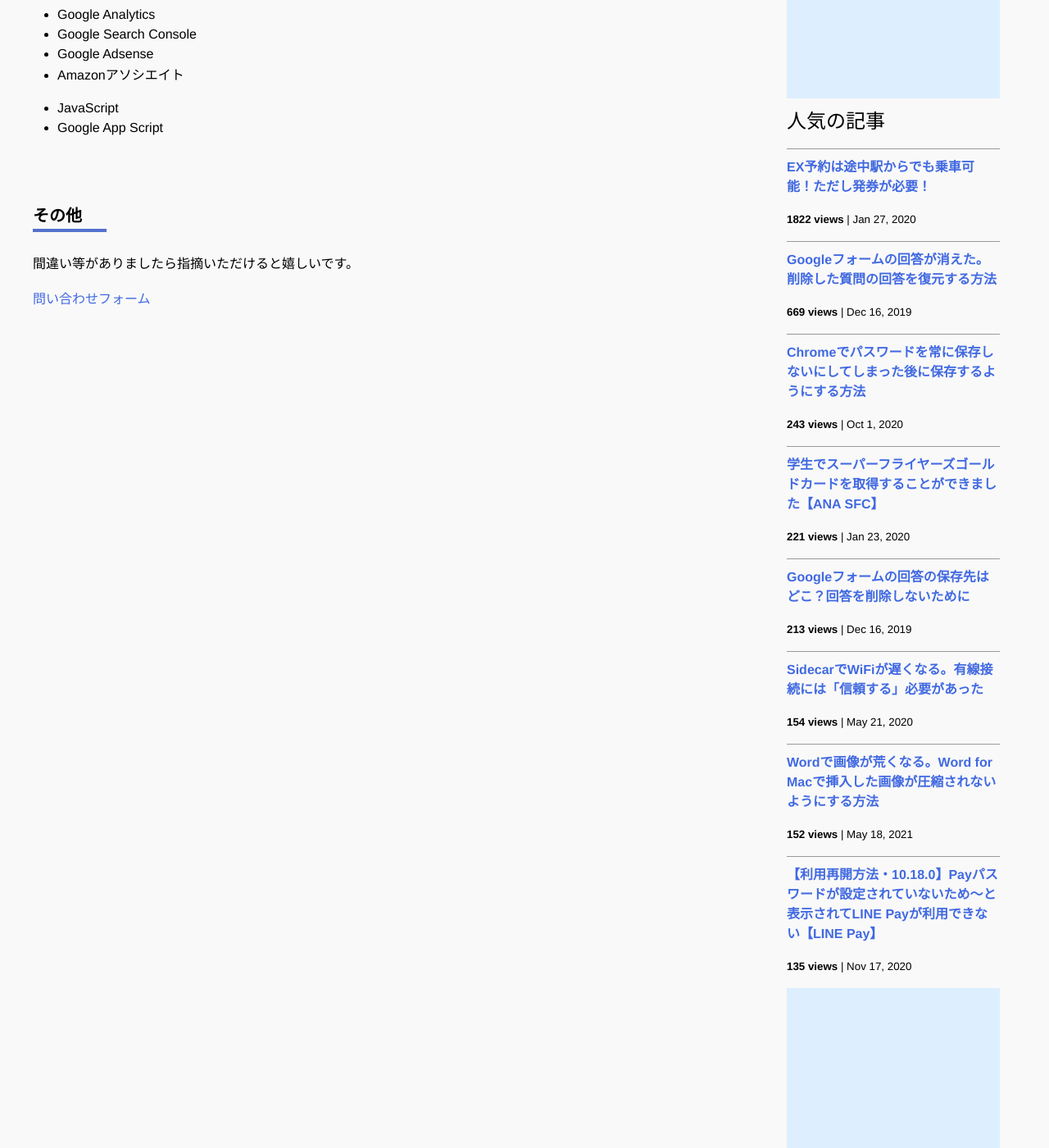
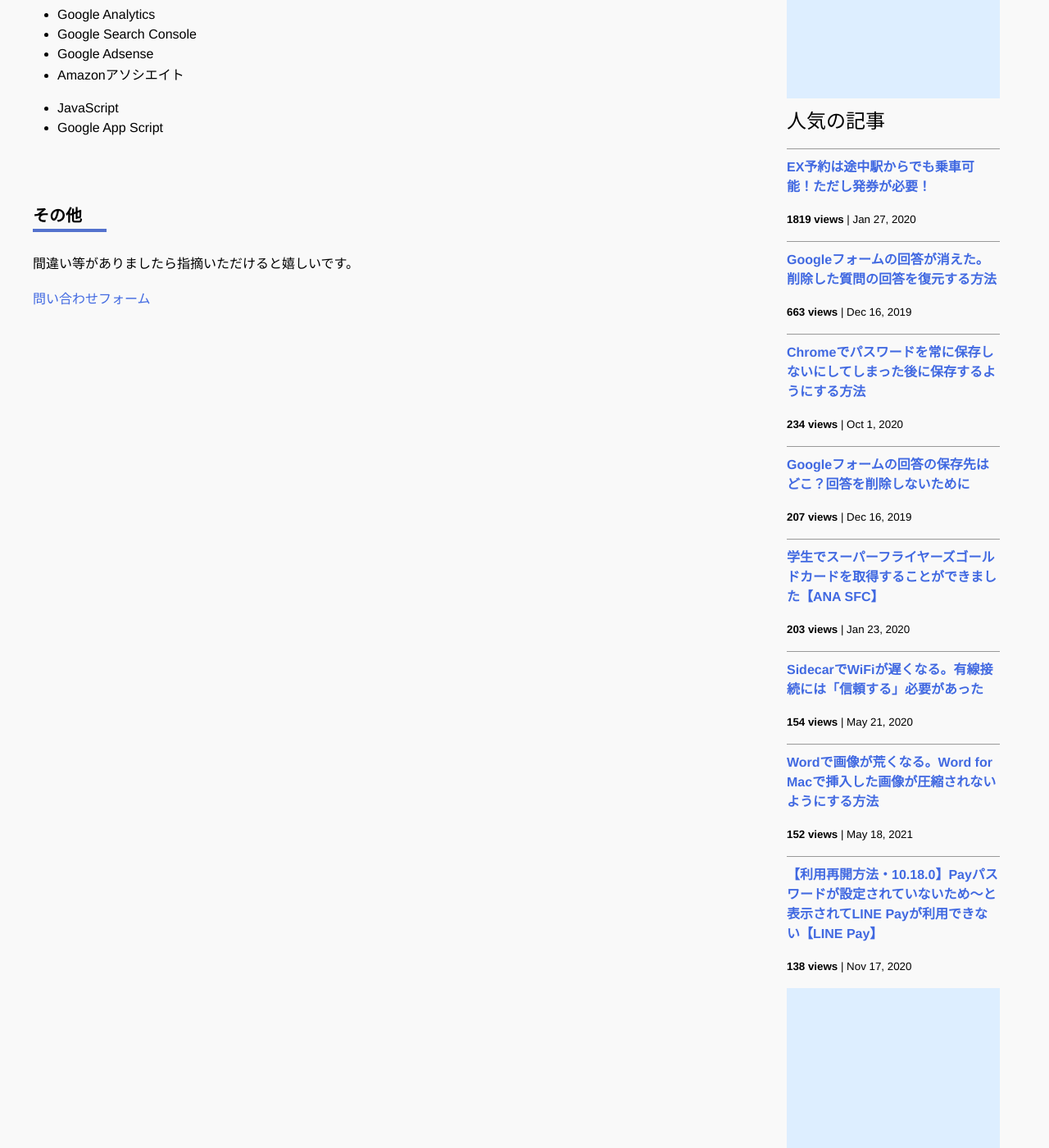
Before and after one commit to iwanaminami/shoyaiwaname, a Jekyll site: the page built from about.markdown, in a window 1280 px wide and 1400 px high, scrolled down 693 px. Shown: the whole window at 82% size. Built offline with Jekyll 4.4.1, drawn with Linux system fonts in a browser that asks for light colours; nearby versions of some CDN libraries; comment, search, counter and statistics services are not loaded.

Commit message:
a new commit message

```diff
--- a/_data/popularposts.yml
+++ b/_data/popularposts.yml
@@ -1,17 +1,17 @@
 side:
-  - view: 1822
+  - view: 1819
     url: /2020/01/27/ex-rideontheway.html
-  - view: 669
+  - view: 663
     url: /2019/12/16/restore-googleform.html
-  - view: 243
+  - view: 234
     url: /2020/10/01/googlepassword.html
-  - view: 221
+  - view: 207
+    url: /2019/12/16/googleform-answers.html
+  - view: 203
     url: /2020/01/23/sfcgold.html
-  - view: 213
-    url: /2019/12/16/googleform-answers.html
   - view: 154
     url: /2020/05/21/sidecar-via-cable.html
   - view: 152
     url: /2021/05/18/image-compression-word.html
-  - view: 135
+  - view: 138
     url: /2020/11/17/linepay.html
```
